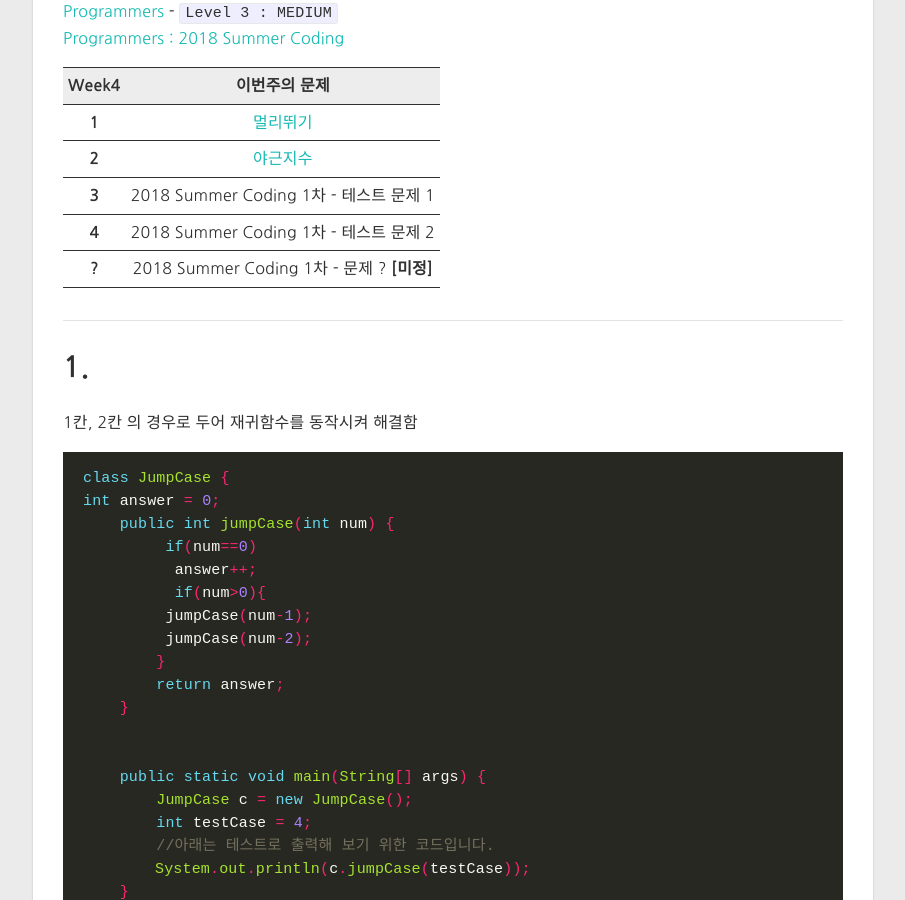
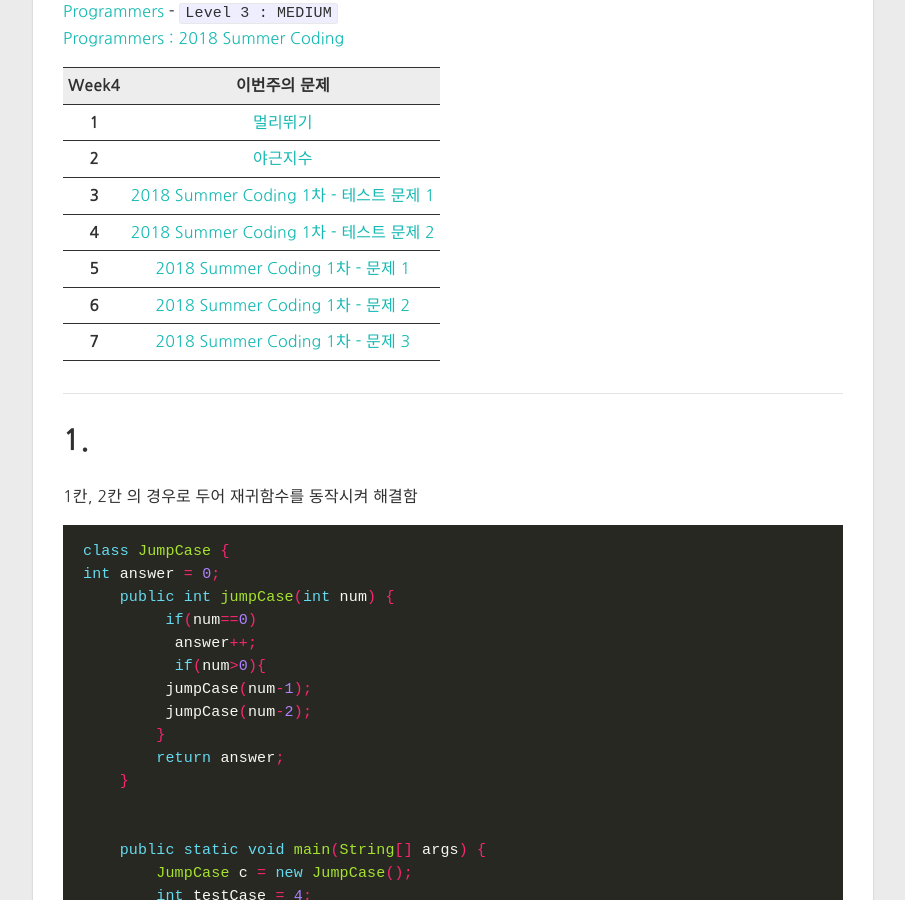
Before and after one commit to HongJeSeong/HongJeSeong.github.io, a Jekyll site: the page built from _posts/study/2018-04-27-TTweek4.md, in a window 1280 px wide and 900 px high, scrolled down 389 px. Shown: the whole window, without its empty margins (187-1092 px from the left). Built offline with Jekyll 4.4.1, drawn with Linux system fonts in a browser that asks for light colours; nearby versions of some CDN libraries.

Commit message:
Update 2018-04-27-TTweek4.md

```diff
--- a/_posts/study/2018-04-27-TTweek4.md
+++ b/_posts/study/2018-04-27-TTweek4.md
@@ -16,9 +16,12 @@ Week4 | 이번주의 문제
 :---: | :--------:
 **1** | [멀리뛰기](https://programmers.co.kr/learn/challenge_codes/153)
 **2** | [야근지수](https://programmers.co.kr/learn/challenge_codes/145)
-**3** | 2018 Summer Coding 1차 - 테스트 문제 1
-**4** | 2018 Summer Coding 1차 - 테스트 문제 2
-**?** | 2018 Summer Coding 1차 - 문제 ? **[미정]**
+**3** | [2018 Summer Coding 1차 - 테스트 문제 1](./2018SC_test1.md)
+**4** | [2018 Summer Coding 1차 - 테스트 문제 2](./2018SC_test2.md)
+**5** | [2018 Summer Coding 1차 - 문제 1](./2018SC_P1.md)
+**6** | [2018 Summer Coding 1차 - 문제 2](./2018SC_P2.md)
+**7** | [2018 Summer Coding 1차 - 문제 3](./2018SC_P3.md)
+
 
 
 -------------------------------------------
```
